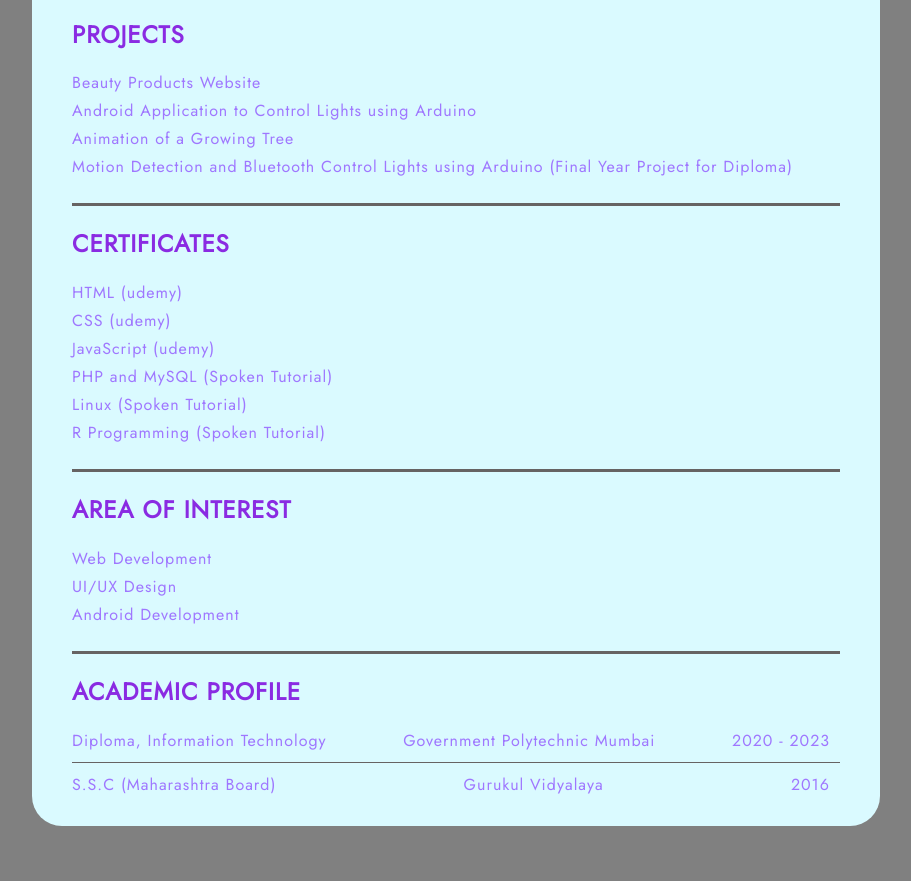
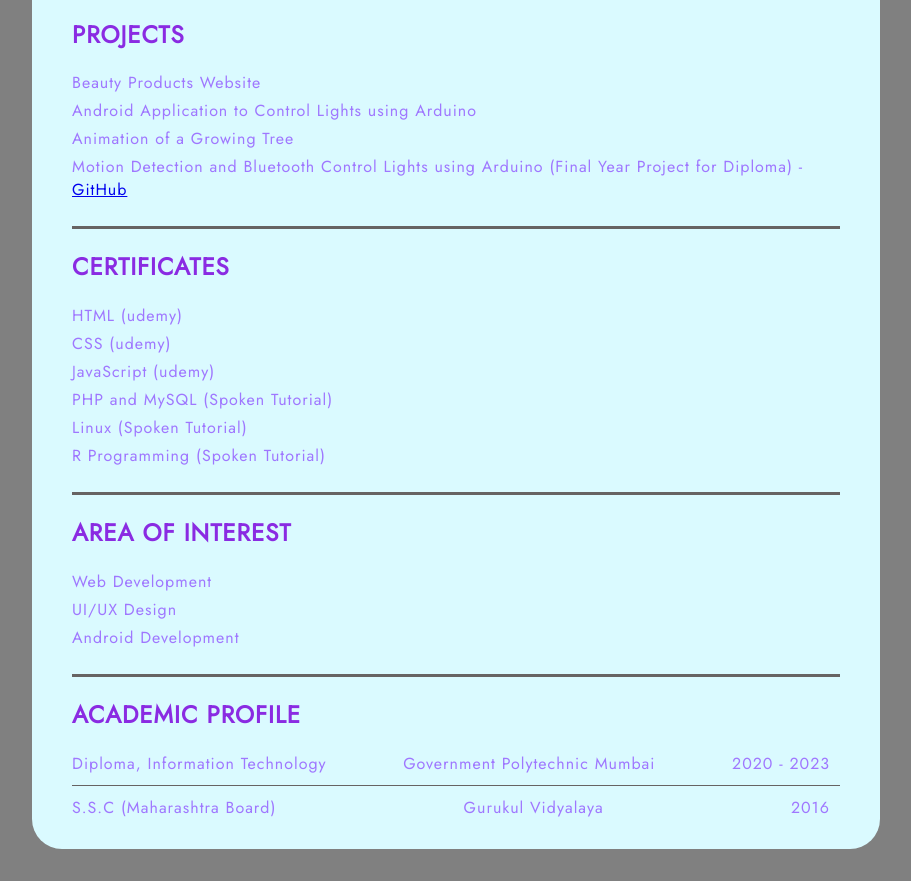
Before and after one commit to shubhamghadi123/eportfolio, a plain HTML site: page index.html in a window 1280 px wide. Shown: the part 791-1672 px from the top of the page, without its empty margins (184-1095 px from the left). Before the commit the page ends 1649 px from the top, so only its background shows below. Drawn offline with Linux system fonts and the light colour scheme.

Commit message:
github link added

```diff
--- a/index.html
+++ b/index.html
@@ -48,11 +48,12 @@
                 </div>
                 <div class="d-header">
                     <h2>Projects</h2>
-                    <ul class="d-body">
+                    <ul class="d-body link">
                         <li>Beauty Products Website</li>
                         <li>Android Application to Control Lights using Arduino</li>
                         <li>Animation of a Growing Tree</li>
-                        <li>Motion Detection and Bluetooth Control Lights using Arduino (Final Year Project for Diploma)</li>
+                        <li>Motion Detection and Bluetooth Control Lights using Arduino (Final Year Project for Diploma) -
+                            <a href="https://github.com/shubhamghadi123/Motion-Detection-and-Bluetooth-Control-Lights-using-Arduino.git">GitHub</a></li>
                     </ul>
                 </div>
                 <div class="d-header">
```
